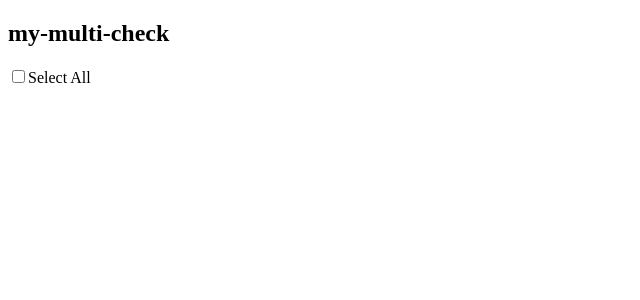
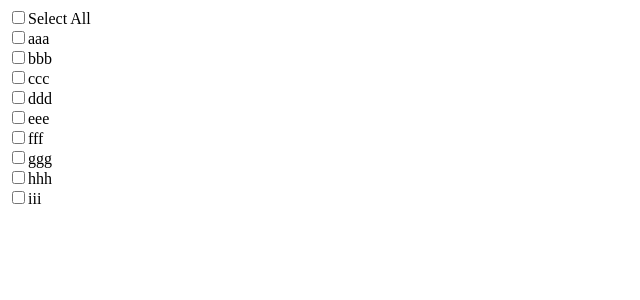
Before and after one commit to ahmednoureldin/typeScript-react-multi-check-challenge, a React (Create React App) app in the folder multicheck-challenge/: page / in a window 1280 px wide. Shown: the top 300 px of the page, without its empty margins (0-640 px from the left). Built offline with nearby package versions, Linux system fonts and the light colour scheme.

Commit message:
Checkboxes Logic

```diff
--- a/multicheck-challenge/src/App.tsx
+++ b/multicheck-challenge/src/App.tsx
@@ -1,16 +1,46 @@
 import { useState } from "react";
+import Checkbox from "./components/checkbox/Checkbox";
 import { optionsArray } from "./components/checkbox/optionsArray";
-import Checkbox from "./components/checkbox/Checkbox";
 import styles from "./App.module.css";
 
 const App = () => {
   const [selectAll, setSelectAll] = useState(false);
   const [options, setOptions] = useState(optionsArray);
 
+  const handleSelectAllChange = () => {
+    const newOptions = options.map((option) => ({
+      ...option,
+      checked: !selectAll,
+    }));
+    setOptions(newOptions);
+    setSelectAll(!selectAll);
+  };
+
+  const handleOptionChange = (index: number) => {
+    const newOptions = [...options];
+    newOptions[index].checked = !newOptions[index].checked;
+    setOptions(newOptions);
+
+    const allChecked = newOptions.every((option) => option.checked);
+
+    setSelectAll(allChecked);
+  };
+
   return (
-    <div className={styles.multiCheck}>
-      <h2>my-multi-check</h2>
-      <Checkbox checked={false} onChange={() => {}} label="Select All" />
+    <div className={styles.multicheckOptions}>
+      <Checkbox
+        checked={selectAll}
+        onChange={handleSelectAllChange}
+        label="Select All"
+      />
+      {options.map((option, index) => (
+        <Checkbox
+          key={index}
+          checked={option.checked}
+          onChange={() => handleOptionChange(index)}
+          label={option.label}
+        />
+      ))}
     </div>
   );
 };
```
